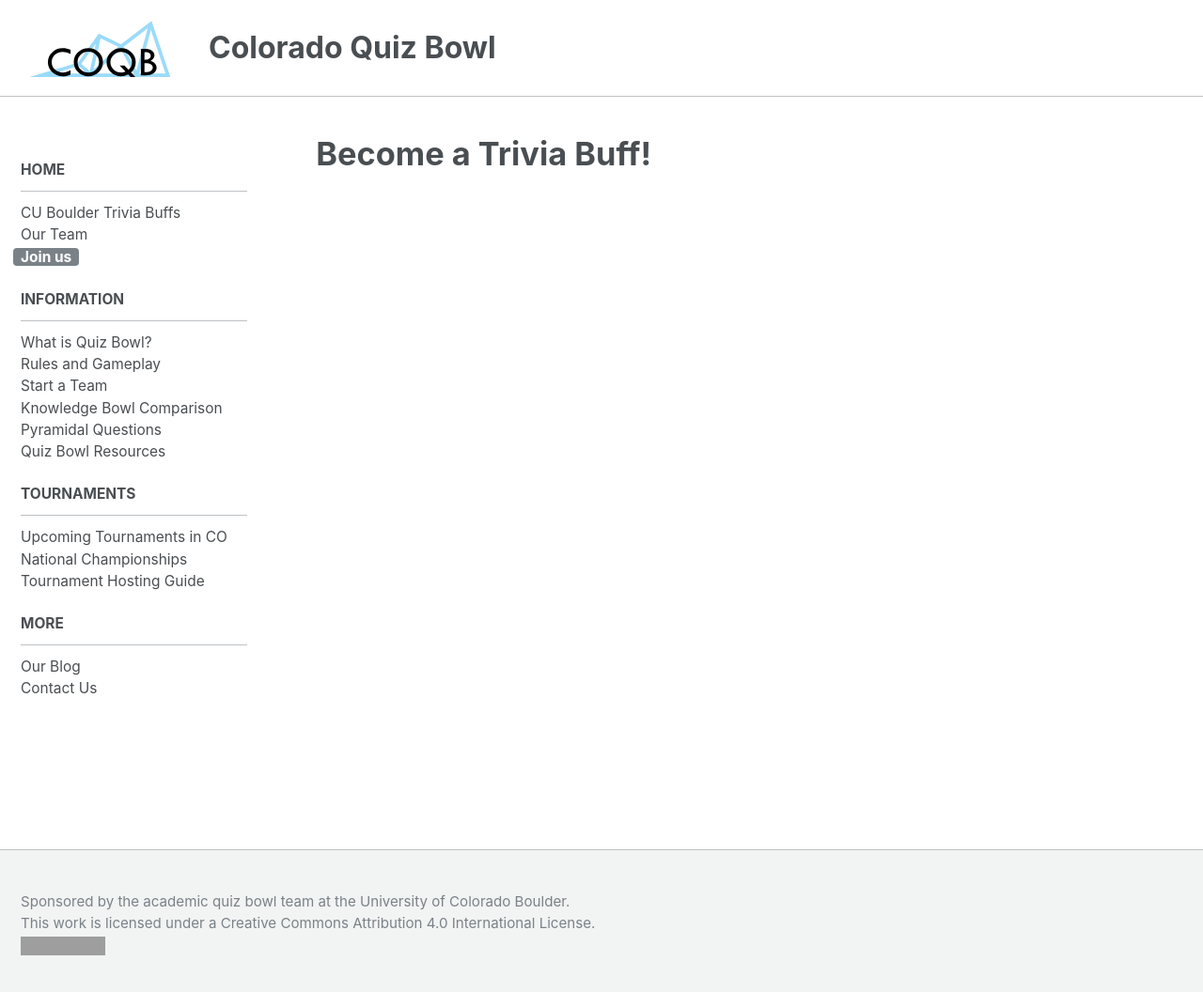
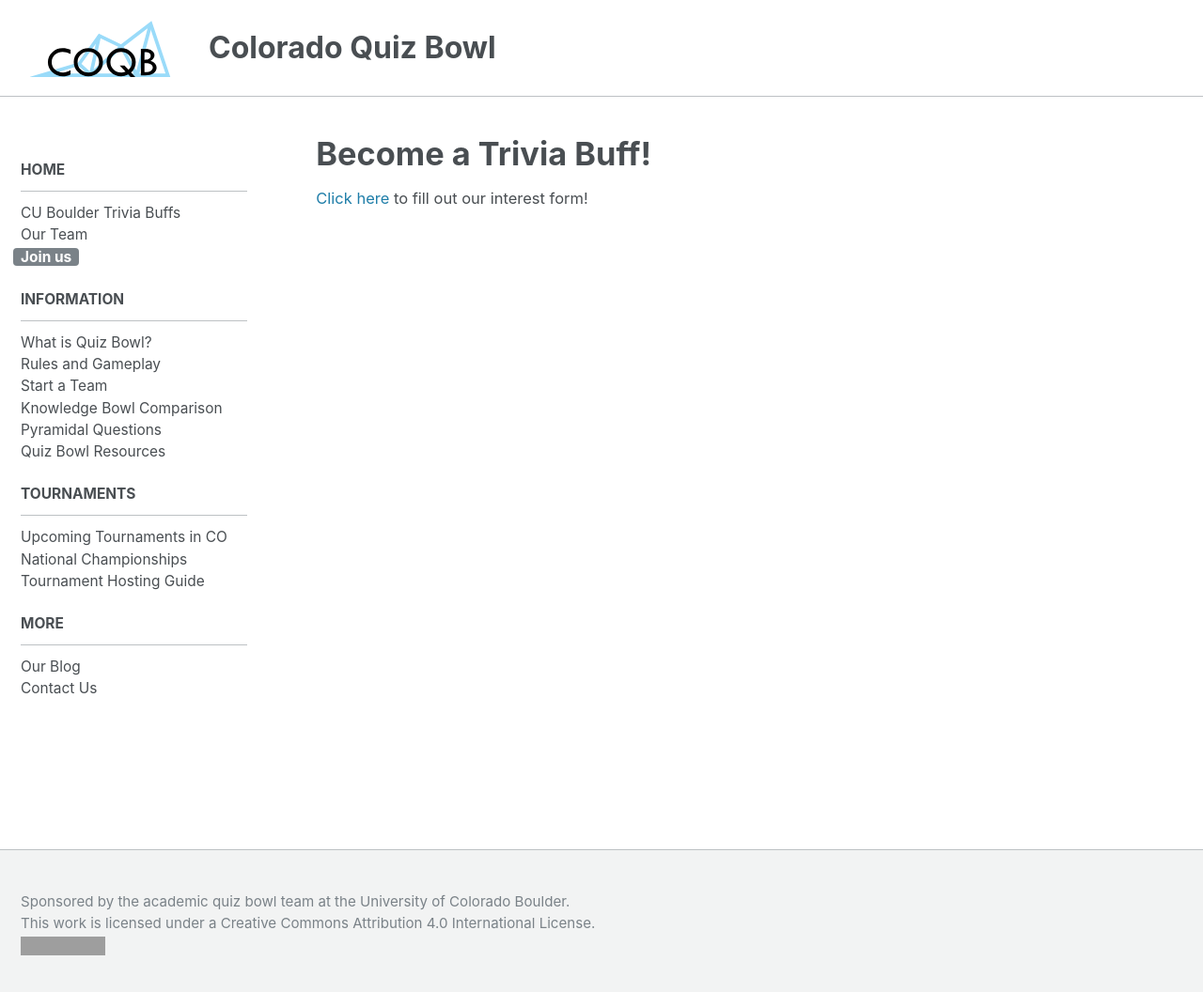
Before and after one commit to matt2718/colorado-qb, a Jekyll site: the page built from _pages/join.md, in a window 1280 px wide and 1061 px high. Shown: the top 1056 px of the window at 94% size. Built offline with Jekyll 4.4.1, drawn with Linux system fonts in a browser that asks for light colours; grey boxes are pictures that could not be loaded.

Commit message:
Update join.md

```diff
--- a/_pages/join.md
+++ b/_pages/join.md
@@ -2,3 +2,6 @@
 title: "Become a Trivia Buff!"
 permalink: /join/
 ---
+
+
+[Click here](https://forms.gle/WzjdLyqULQwZGjhM8) to fill out our interest form!
```
